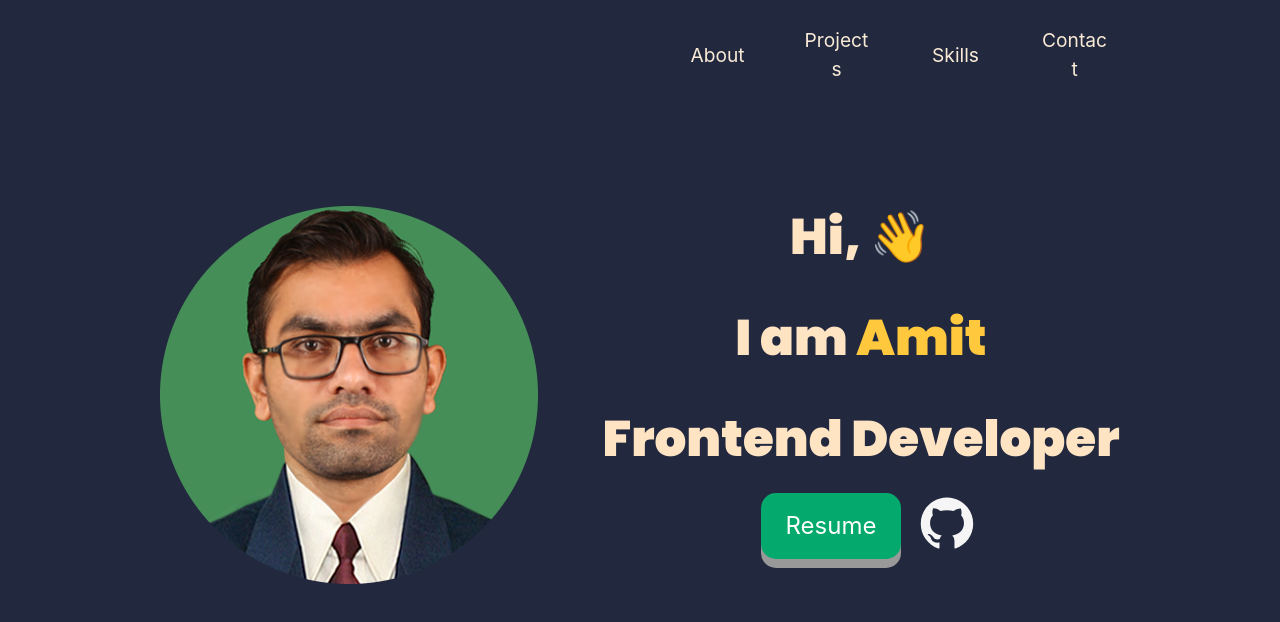
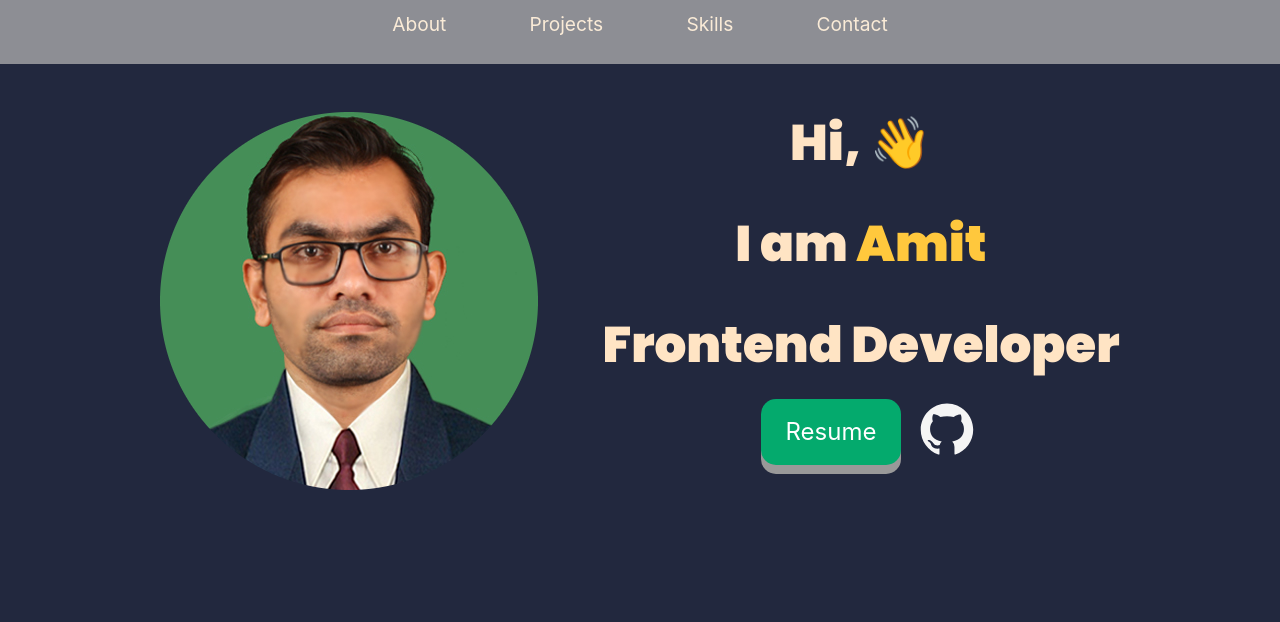
Before and after one commit to amit05c/portfolio, a React (Create React App) app: page / in a window 1280 px wide. Shown: the top 622 px of the page. Built offline with nearby package versions, Linux system fonts and the light colour scheme.

Commit message:
sticky navbar

```diff
--- a/src/App.css
+++ b/src/App.css
@@ -4,6 +4,7 @@
   /* background-color: #22283e; */
   margin: 0;
   padding: 0;
+
 
 }
 
--- a/src/Components/navbar.module.css
+++ b/src/Components/navbar.module.css
@@ -3,20 +3,25 @@
     justify-content: center;
     align-items: center;
     color: antiquewhite;
+    background-color: #8d8e94;
     /* cursor: pointer; */
-    width: 40%;
+    width: 100%;
 
     /* border: 1px solid red; */
     gap: 2rem;
-    margin: auto;
-    margin-left: 50%;
-    padding-top: 2rem;
+    /* margin: auto; */
+    /* margin-left: 50%; */
+    /* padding-top: 1rem; */
     cursor: pointer;
+
+    position: fixed;
+    top: 0;
+   z-index: 2;
 }
 
 
 .help{
-  width: 17%;
+  /* width: 17%; */
   /* height: 20px; */
   border-radius: 5%;
   padding: 2%;
```
